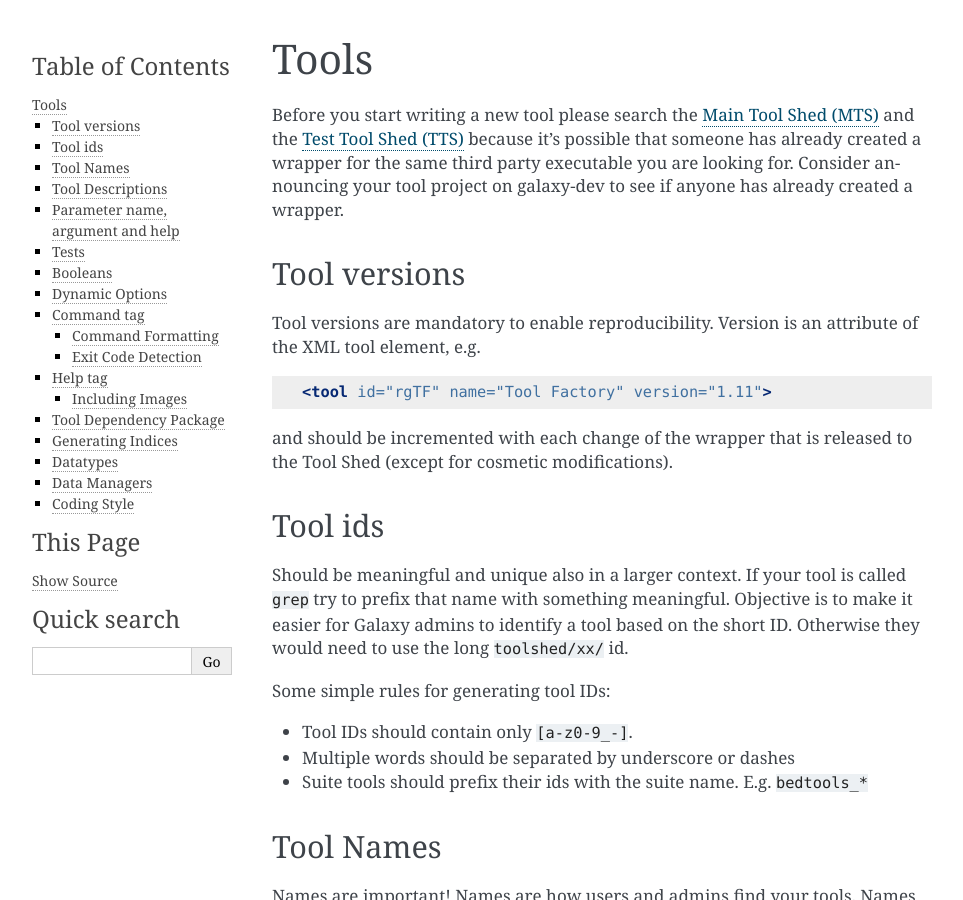
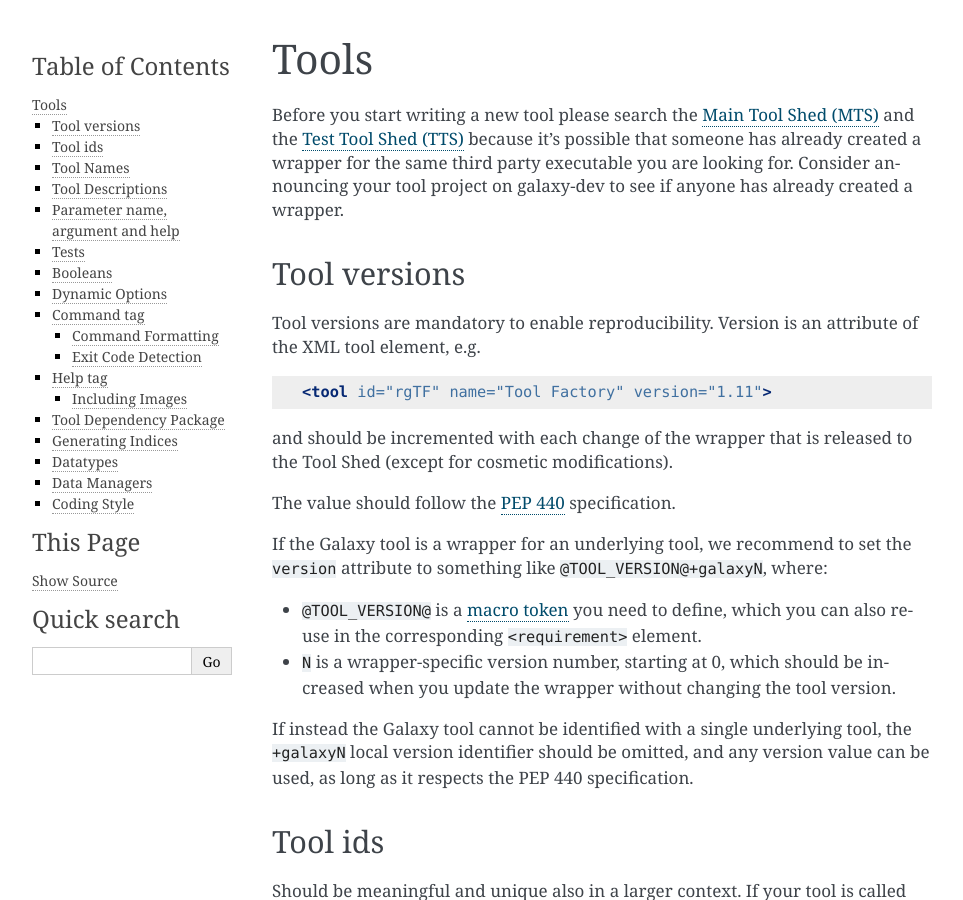
Before and after one commit to galaxy-iuc/standards, a Sphinx documentation site: the page built from docs/best_practices/tool_xml.rst, in a window 1280 px wide and 900 px high. Shown: the whole window, without its empty margins (148-1111 px from the left). Built offline with Sphinx 7.4.7, drawn with Linux system fonts in a browser that asks for light colours.

Commit message:
Recommend tool `version` format
Fix https://github.com/galaxy-iuc/standards/issues/51 .

```diff
--- a/docs/best_practices/tool_xml.rst
+++ b/docs/best_practices/tool_xml.rst
@@ -20,6 +20,23 @@ attribute of the XML tool element, e.g.
 
 and should be incremented with each change of the wrapper that is
 released to the Tool Shed (except for cosmetic modifications).
+
+The value should follow the
+`PEP 440 <https://www.python.org/dev/peps/pep-0440/>`__ specification.
+
+If the Galaxy tool is a wrapper for an underlying tool, we recommend to set the
+``version`` attribute to something like ``@TOOL_VERSION@+galaxyN``, where:
+
+- ``@TOOL_VERSION@`` is a
+  `macro token <https://planemo.readthedocs.io/en/latest/writing_advanced.html#macro-tokens>`__
+  you need to define, which you can also re-use in the corresponding
+  ``<requirement>`` element.
+- ``N`` is a wrapper-specific version number, starting at 0, which should be
+  increased when you update the wrapper without changing the tool version.
+
+If instead the Galaxy tool cannot be identified with a single underlying tool,
+the ``+galaxyN`` local version identifier should be omitted, and any version
+value can be used, as long as it respects the PEP 440 specification.
 
 Tool ids
 --------
```
